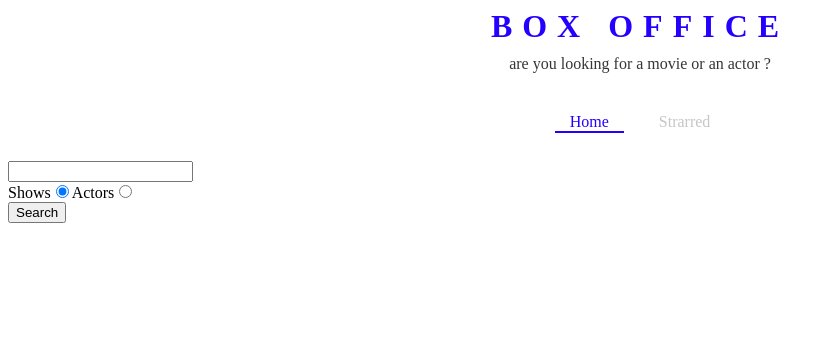
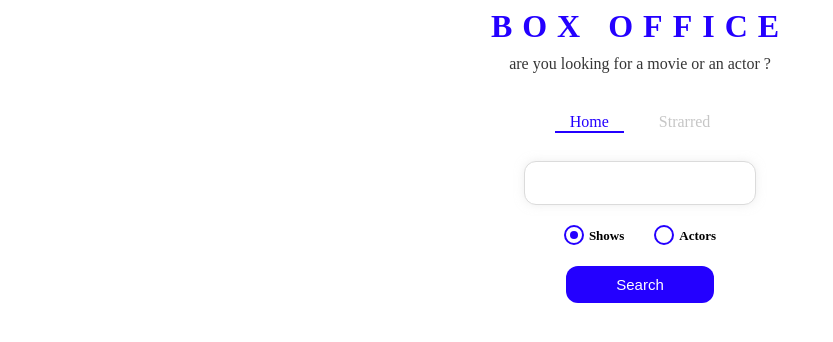
Before and after one commit to neekk14/box-office, a React (Create React App) app: page / in a window 1280 px wide. Shown: the top 342 px of the page, without its empty margins (0-833 px from the left). Built offline with nearby package versions, Linux system fonts and the light colour scheme.

Commit message:
styled antire app

```diff
--- /dev/null
+++ b/src/components/CustomRadio.jsx
@@ -0,0 +1,66 @@
+import React from 'react';
+import styled from 'styled-components';
+
+const RadioWrapper = styled.label`
+  display: block;
+  position: relative;
+  padding-left: 25px;
+  cursor: pointer;
+  font-size: 13px;
+  user-select: none;
+  font-weight: 700;
+  line-height: 1.65;
+
+  input {
+    position: absolute;
+    opacity: 0;
+    cursor: pointer;
+  }
+
+  span {
+    position: absolute;
+    top: 0;
+    left: 0;
+    height: 16px;
+    width: 16px;
+    background-color: #fff;
+    border: 2px solid ${({ theme }) => theme.mainColors.blue};
+    border-radius: 50%;
+  }
+
+  input:checked ~ span {
+    background-color: #fff;
+    border: 2px solid ${({ theme }) => theme.mainColors.blue};
+  }
+
+  span:after {
+    content: '';
+    position: absolute;
+    display: none;
+  }
+
+  input:checked ~ span:after {
+    display: block;
+  }
+
+  span:after {
+    top: 4px;
+    left: 4px;
+    width: 8px;
+    height: 8px;
+    border-radius: 50%;
+    background: ${({ theme }) => theme.mainColors.blue};
+  }
+`;
+
+const CustomRadio = ({ label, ...restProp }) => {
+  return (
+    <RadioWrapper htmlFor={restProp.id}>
+      {label}
+      <input {...restProp} type="radio" />
+      <span />
+    </RadioWrapper>
+  );
+};
+
+export default CustomRadio;
--- a/src/pages/Home.jsx
+++ b/src/pages/Home.jsx
@@ -1,9 +1,15 @@
 import React, { useState } from 'react';
 import ActorGrid from '../components/actor/ActorGrid';
+import CustomRadio from '../components/CustomRadio';
 import MainPageLayout from '../components/MainPageLayout';
 import ShowGrid from '../components/show/ShowGrid';
 import { apiGet } from '../misc/config';
 import { useLastQuery } from '../misc/custom-hooks';
+import {
+  RadioInputsWrapper,
+  SearchButtonWrapper,
+  SearchInput,
+} from './Home.styled';
 
 const Home = () => {
   const [input, setInput] = useLastQuery();
@@ -48,38 +54,39 @@
 
   return (
     <MainPageLayout>
-      <input
+      <SearchInput
         type="text"
         placeholder="Search for Somethings"
         onChange={onInputChange}
         onKeyDown={onKeyDown}
         value={input}
       />
-      <div>
-        <label htmlFor="shows-search">
-          Shows
-          <input
+      <RadioInputsWrapper>
+        <div>
+          <CustomRadio
+            label="Shows"
             id="shows-search"
-            type="radio"
             value="shows"
             checked={isShowSearch}
             onChange={onRadioChange}
           />
-        </label>
-        <label htmlFor="actors-search">
-          Actors
-          <input
+        </div>
+
+        <div>
+          <CustomRadio
+            label="Actors"
             id="actors-search"
-            type="radio"
             value="people"
             checked={!isShowSearch}
             onChange={onRadioChange}
           />
-        </label>
-      </div>
-      <button type="button" onClick={onSearch}>
-        Search
-      </button>
+        </div>
+      </RadioInputsWrapper>
+      <SearchButtonWrapper>
+        <button type="button" onClick={onSearch}>
+          Search
+        </button>
+      </SearchButtonWrapper>
       {renderResults()}
     </MainPageLayout>
   );
--- /dev/null
+++ b/src/pages/Home.styled.js
@@ -0,0 +1,49 @@
+import styled from 'styled-components';
+
+export const SearchInput = styled.input`
+  display: block;
+  font-family: 'Roboto', sans-serif;
+  width: 200px;
+  margin: auto;
+  outline: none;
+  padding: 13px 15px;
+  border: 1px solid #dbdbdb;
+  box-shadow: 0px 0px 10px 0px rgba(219, 219, 219, 0.5);
+  font-size: 14px;
+  border-radius: 12px;
+  color: #8d8d8d;
+
+  &::placeholder {
+    font-weight: 300;
+    color: #8d8d8d;
+  }
+`;
+
+export const RadioInputsWrapper = styled.div`
+  display: flex;
+  justify-content: center;
+  margin: 20px 0;
+
+  div {
+    margin: 0 15px;
+  }
+`;
+
+export const SearchButtonWrapper = styled.div`
+  text-align: center;
+  margin-bottom: 35px;
+
+  button {
+    color: #fff;
+    background-color: ${({ theme }) => theme.mainColors.blue};
+    margin: auto;
+    padding: 10px 50px;
+    font-size: 15px;
+    border: none;
+    outline: none;
+    border-radius: 12px;
+    &:hover {
+      cursor: pointer;
+    }
+  }
+`;
```
